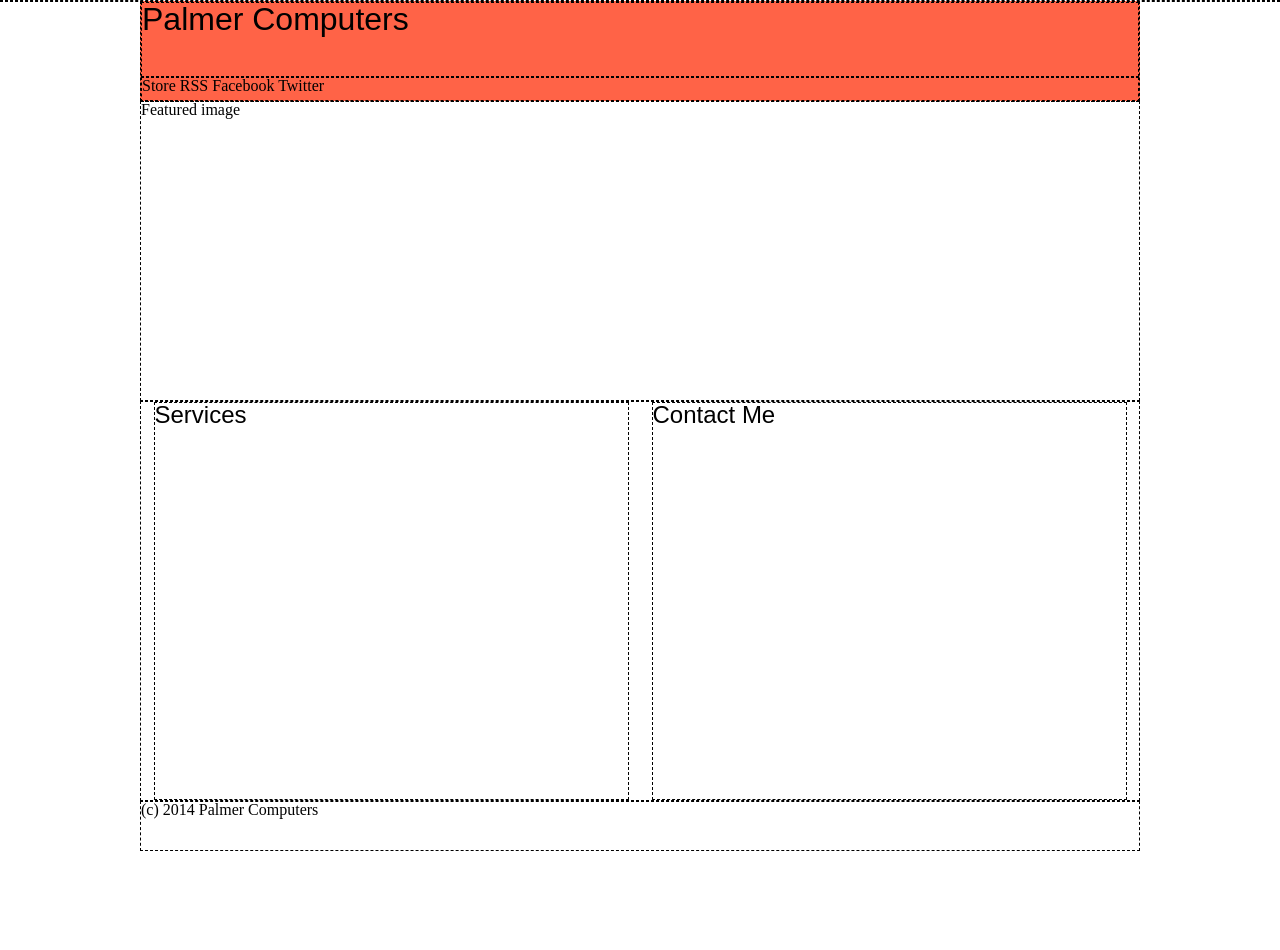
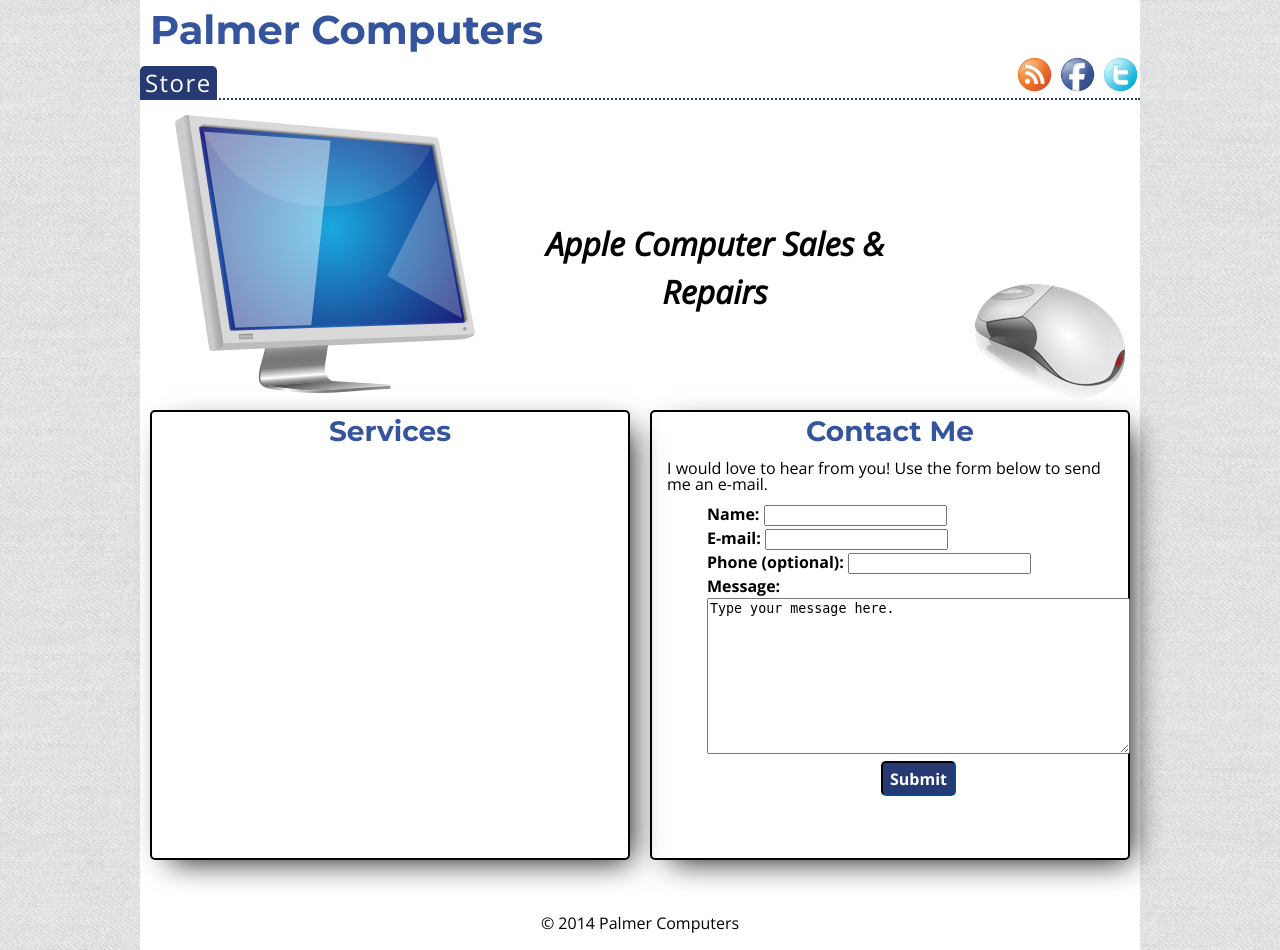
Before and after one commit to writele/business-website, a PHP site: page / in a window 1280 px wide. Before the commit the page ends 851 px from the top, so only its background shows below. Run offline with PHP 8.4, Linux system fonts and the light colour scheme.

Commit message:
added contact form (not yet functional)

```diff
--- a/absolute.css
+++ b/absolute.css
@@ -87,6 +87,23 @@ header, #feature, #content, footer {
 
 /*** TEXT ELEMENTS ***/
 
+nav > a {
+    font-size: 1.5em;
+    letter-spacing: 0.06em;
+    font-family: 'Open Sans', sans-serif;
+    color: white;
+    text-decoration: none;
+    background: #263973;
+    border-radius: 5px 5px 0 0;
+    padding: 5px;
+    position: absolute;
+    bottom: 0;
+}
+
+nav > a:hover {
+    opacity: 0.5;
+}
+
 #logo h1 {
     font-size: 2.5em;
     position: absolute;
@@ -138,22 +155,54 @@ footer p {
     right: 15px;
 }
 
-nav > a {
-    font-size: 1.5em;
-    letter-spacing: 0.06em;
+#service p, #contact>p {
     font-family: 'Open Sans', sans-serif;
-    color: white;
-    text-decoration: none;
-    background: #263973;
-    border-radius: 5px 5px 0 0;
-    padding: 5px;
-    position: absolute;
-    bottom: 0;
+    font-size: 1em;
+    padding: 10px 15px;
 }
 
-nav > a:hover {
+/* FORM */
+
+form {
+    line-height: 1.5;
+    position: absolute;
+    left: 55px;
+    top: 90px;
+}
+
+form p {
+    font-family: 'Open Sans', sans-serif;
+    font-size: 1em;
+    font-weight: 700;
+    margin: 0 auto;
+    padding: 0;
+}
+
+form input[type="text"] {
+    width: 175px;
+}
+
+form input[type="submit"] {
+    position: absolute;
+    right: 0;
+    left: 0;
+    margin: 0 auto;
+    width: 75px;
+    height: 35px;
+    text-align: center;
+    background-color: #263973;
+    color: white;
+    font-family: 'Open Sans', sans-serif;
+    font-size: 1em;
+    font-weight: 700;
+    border: 2px inset #041E37;
+    border-radius: 5px;
+}
+
+form input[type="submit"]:hover {
     opacity: 0.5;
 }
+
 
 /*** RESPONSIVE POSITIONING ***/
 /* HEADER */
@@ -214,6 +263,7 @@ nav img:hover {
     -moz-box-shadow: 10px 10px 30px -10px rgba(0,0,0,1);
     box-shadow: 10px 10px 30px -10px rgba(0,0,0,1);
 }
+
 /* FOOTER */
 
 footer {
--- a/index.html
+++ b/index.html
@@ -2,7 +2,8 @@
 <html lang="en">
 <head>
     <meta charset="UTF-8">
-    <link rel="stylesheet" type="text/css" href="style.css">
+    <link rel="stylesheet" type="text/css" href="absolute.css">
+    <link href='http://fonts.googleapis.com/css?family=Montserrat:700|Open+Sans:400,700, 700italic' rel='stylesheet' type='text/css'>
     <title>Palmer Computers</title>
 </head>
 <body>
@@ -12,25 +13,41 @@
           <h1>Palmer Computers</h1>
        </div>
         <nav>
-            Store
-            RSS
-            Facebook
-            Twitter
+            <a href="#" alt="Visit our store!">Store</a>
+            <div class="right">
+            <a href="#"><img src="rss.jpg" alt="Subscribe to our RSS feed!"></a>
+            <a href="#"><img src="facebook.jpg" alt="Visit us on facebook!"></a>
+            <a href="#"><img src="twitter.jpg" alt="Visit us on twitter!"></a>
+            </div>
         </nav>
     </header>
     <article id="feature">
-        Featured image
+        <img src="ampeddesign_LCD_Screen.png" alt="computer" class="comp">
+        <p>Apple Computer Sales &amp; Repairs</p>
+        <img src="Anonymous_mouse.png" alt="computer mouse" class="mouse">
     </article>
     <article id="content">
-        <section id="services">
+        <section id="services" class="left">
            <h3>Services</h3>
         </section>
-        <section id="contact">
+        <section id="contact" class="right">
             <h3>Contact Me</h3>
+            <p>I would love to hear from you! Use the form below to send me an e-mail.</p>
+            <form action="#" method="post">
+                <p><label for="name">Name:</label>
+                <input type="text" name="name"></p>
+                <p><label for="email">E-mail:</label>
+                <input type="text" name="email"></p>
+                <p><label for="phone">Phone (optional):</label>
+                <input type="text" name="phone"></p>
+               <p><label for="message">Message:</label></p>
+                <textarea rows="10" cols="50" name="message">Type your message here.</textarea>
+              <p><input type="submit"></p>
+            </form>
         </section>
     </article>
     <footer>
-        (c) 2014 Palmer Computers
+        <p>&COPY; 2014 Palmer Computers</p>
     </footer>
 </div>
 </body>
```
Also changed, not shown: absolute_index.html (+13 -1 lines).
